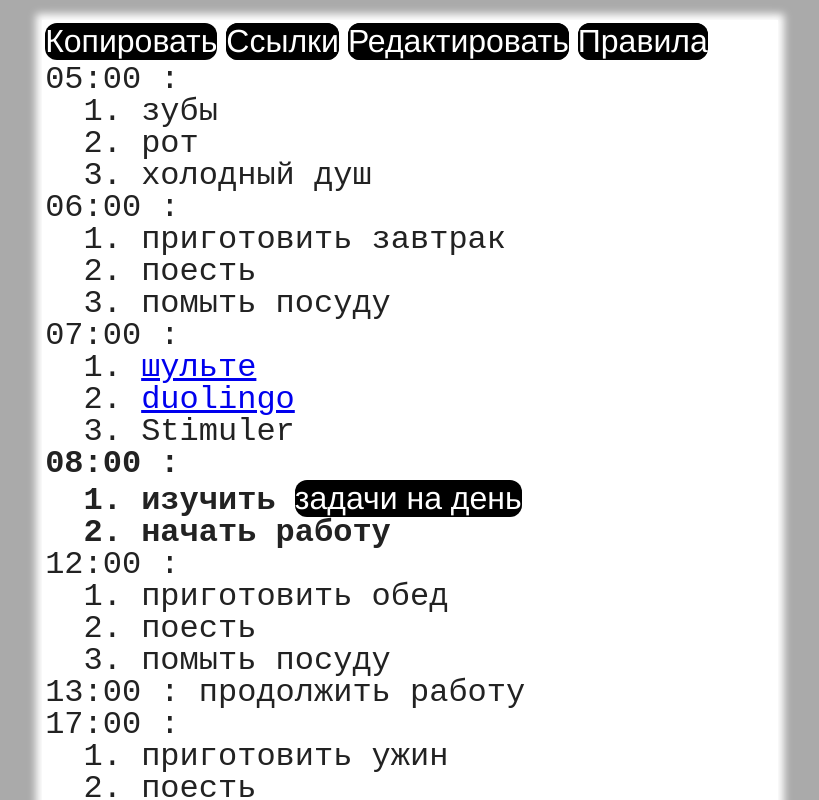
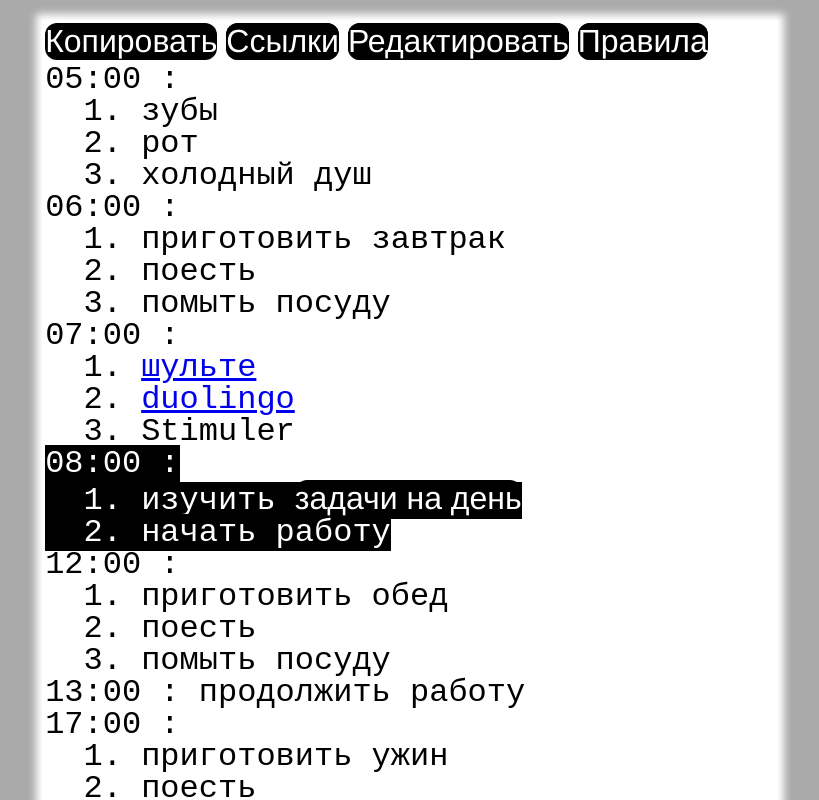
Before and after one commit to dpsmpx/day_plan_html, a plain HTML site: page index.html in a window 1280 px wide. Shown: the top 800 px of the page, without its empty margins (230-1049 px from the left). Drawn offline with Linux system fonts and the light colour scheme.

Commit message:
Update style.css

```diff
--- a/style.css
+++ b/style.css
@@ -45,18 +45,20 @@ h4,
 h5,
 h6 {
     margin: auto;
-    padding: auto;
 }
 
-p {
+pre, p {
     display: block;
     margin: 0px;
     padding: 0px;
+    background: #fff;
+    color: #000;
 }
 
-pre {
-    margin: 0px;
-    padding: 0px;
+b {
+  background: #000;
+  color: #fff;
+  font-weight: 500;
 }
 
 .dropdown {
```
